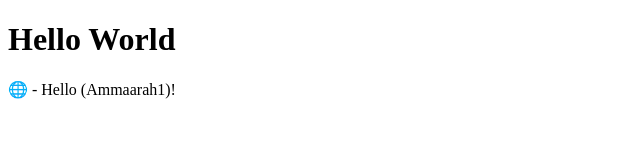
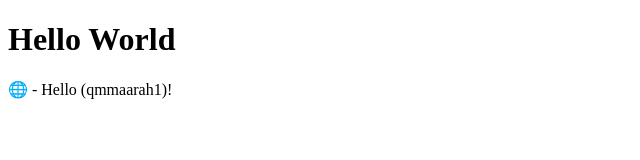
Before and after one commit to Ammaarah1/lab1-shared-repo, a plain HTML site: page index.html in a window 1280 px wide. Shown: the full height of the page, 0-640 px from the left. Drawn offline with Linux system fonts and the light colour scheme.

Commit message:
"replaced first vowel in name with 'q'"

```diff
--- a/index.html
+++ b/index.html
@@ -7,7 +7,7 @@
 <body>
    <h1>Hello World</h1>
    <p>
-   &#127760 - Hello (Ammaarah1)!
+   &#127760 - Hello (qmmaarah1)!
    </p>
 </body>
 </html>
```
